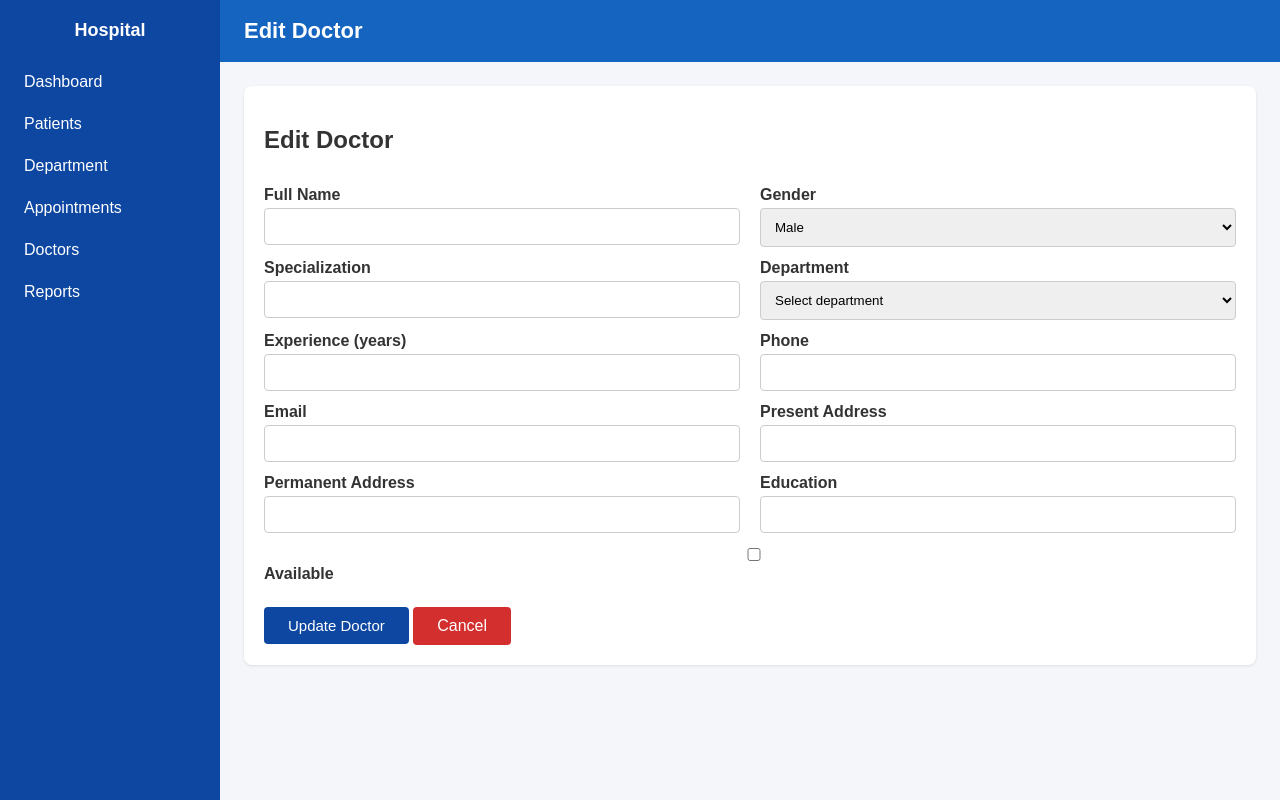
After one commit to RAKIB6348/hospital_django, a Django app: template doctor/templates/doctor/doctor_edit.html in a window 1280 px wide. The commit adds this page. Run offline with Django 5.2, Linux system fonts and the light colour scheme; the template is opened without the code that fills it, so the values that code supplies are empty.

Commit message:
add new action button

```diff
--- a/department/urls.py
+++ b/department/urls.py
@@ -6,4 +6,6 @@ app_name = 'department'
 urlpatterns = [
     path('list/', views.department_list, name='department_list'),
     path('add/', views.department_add, name='department_add'),
+    path('edit/<int:department_id>/', views.department_edit, name='department_edit'),
+    path('delete/<int:department_id>/', views.department_delete, name='department_delete'),
 ]
--- /dev/null
+++ b/doctor/templates/doctor/doctor_edit.html
@@ -0,0 +1,72 @@
+{% extends 'patient/base.html' %}
+
+{% block title %}Edit Doctor{% endblock %}
+{% block page_title %}Edit Doctor{% endblock %}
+
+{% block content %}
+<div class="card">
+    <h2>Edit Doctor</h2>
+    <form method="post" action="{% url 'doctor:doctor_edit' doctor.id %}">
+        {% csrf_token %}
+        <div class="form-grid">
+            <div>
+                <label for="name">Full Name</label>
+                <input type="text" id="name" name="name" value="{{ doctor.name }}" required>
+            </div>
+            <div>
+                <label for="gender">Gender</label>
+                <select id="gender" name="gender" required>
+                    <option value="male" {% if doctor.gender == 'male' %}selected{% endif %}>Male</option>
+                    <option value="female" {% if doctor.gender == 'female' %}selected{% endif %}>Female</option>
+                    <option value="other" {% if doctor.gender == 'other' %}selected{% endif %}>Other</option>
+                </select>
+            </div>
+            <div>
+                <label for="specialization">Specialization</label>
+                <input type="text" id="specialization" name="specialization" value="{{ doctor.specialization }}" required>
+            </div>
+            <div>
+                <label for="department">Department</label>
+                <select id="department" name="department" required>
+                    <option value="">Select department</option>
+                    <option {% if doctor.department == 'Cardiology' %}selected{% endif %}>Cardiology</option>
+                    <option {% if doctor.department == 'Neurology' %}selected{% endif %}>Neurology</option>
+                    <option {% if doctor.department == 'Orthopedics' %}selected{% endif %}>Orthopedics</option>
+                    <option {% if doctor.department == 'Pediatrics' %}selected{% endif %}>Pediatrics</option>
+                    <option {% if doctor.department == 'General Medicine' %}selected{% endif %}>General Medicine</option>
+                    <option {% if doctor.department == 'Dermatology' %}selected{% endif %}>Dermatology</option>
+                </select>
+            </div>
+            <div>
+                <label for="experience_years">Experience (years)</label>
+                <input type="number" id="experience_years" name="experience_years" min="0" value="{{ doctor.experience_years }}" required>
+            </div>
+            <div>
+                <label for="phone">Phone</label>
+                <input type="tel" id="phone" name="phone" value="{{ doctor.phone }}">
+            </div>
+            <div>
+                <label for="email">Email</label>
+                <input type="email" id="email" name="email" value="{{ doctor.email }}">
+            </div>
+            <div>
+                <label for="present_address">Present Address</label>
+                <input type="text" id="present_address" name="present_address" value="{{ doctor.present_address }}">
+            </div>
+            <div>
+                <label for="permanent_address">Permanent Address</label>
+                <input type="text" id="permanent_address" name="permanent_address" value="{{ doctor.permanent_address }}">
+            </div>
+            <div>
+                <label for="education">Education</label>
+                <input type="text" id="education" name="education" value="{{ doctor.education }}">
+            </div>
+        </div>
+        <div>
+            <label><input type="checkbox" name="available" {% if doctor.available %}checked{% endif %}> Available</label>
+        </div>
+        <button type="submit">Update Doctor</button>
+        <a href="{% url 'doctor:doctor_list' %}" style="margin-top: 20px; display: inline-block; padding: 10px 24px; background: #d32f2f; color: white; text-decoration: none; border-radius: 4px;">Cancel</a>
+    </form>
+</div>
+{% endblock %}
--- a/doctor/urls.py
+++ b/doctor/urls.py
@@ -6,4 +6,6 @@ app_name = 'doctor'
 urlpatterns = [
     path('list/', views.doctor_list, name='doctor_list'),
     path('add/', views.doctor_add, name='doctor_add'),
+    path('edit/<int:doctor_id>/', views.doctor_edit, name='doctor_edit'),
+    path('delete/<int:doctor_id>/', views.doctor_delete, name='doctor_delete'),
 ]
```
Also changed, not shown: department/templates/department/department_edit.html (added, +33 -0 lines), department/templates/department/department_list.html (+6 -1 lines), department/views.py (+19 -1 lines), doctor/templates/doctor/doctor_list.html (+6 -1 lines), doctor/views.py (+26 -1 lines).
